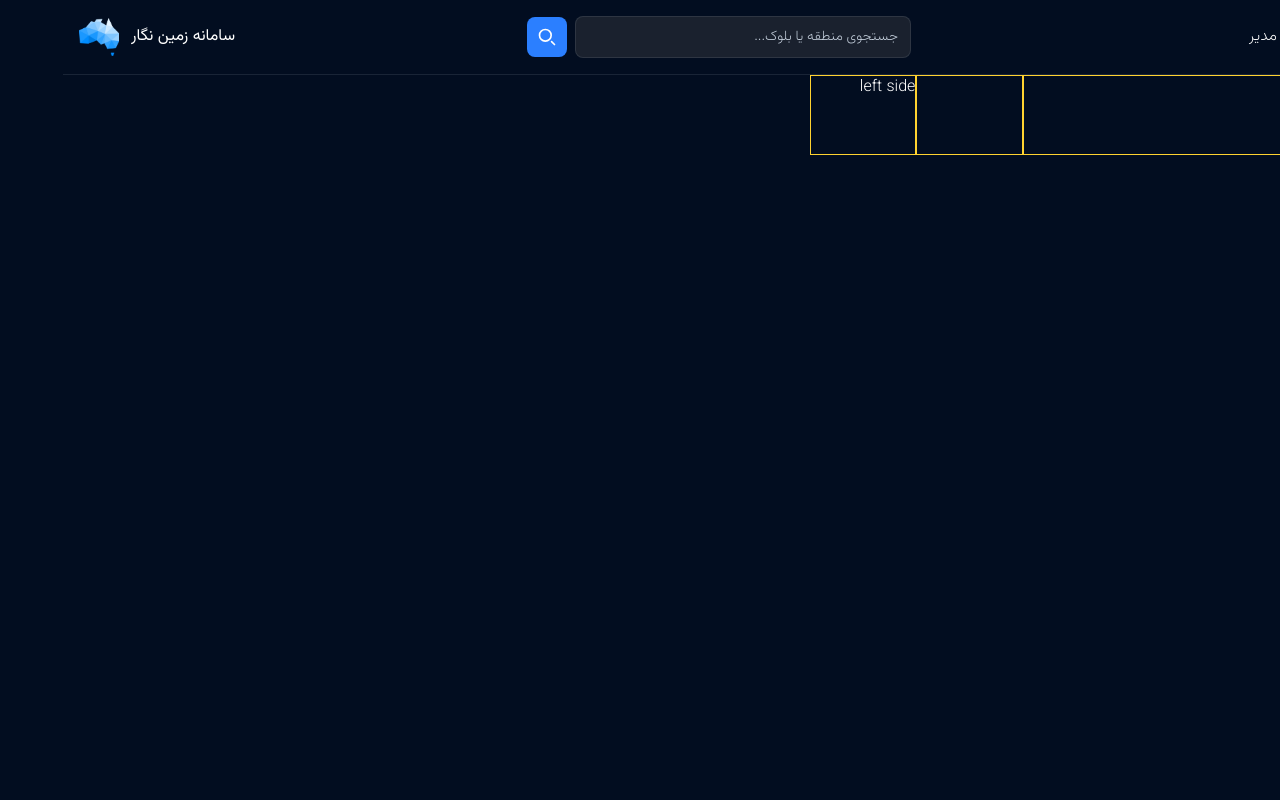
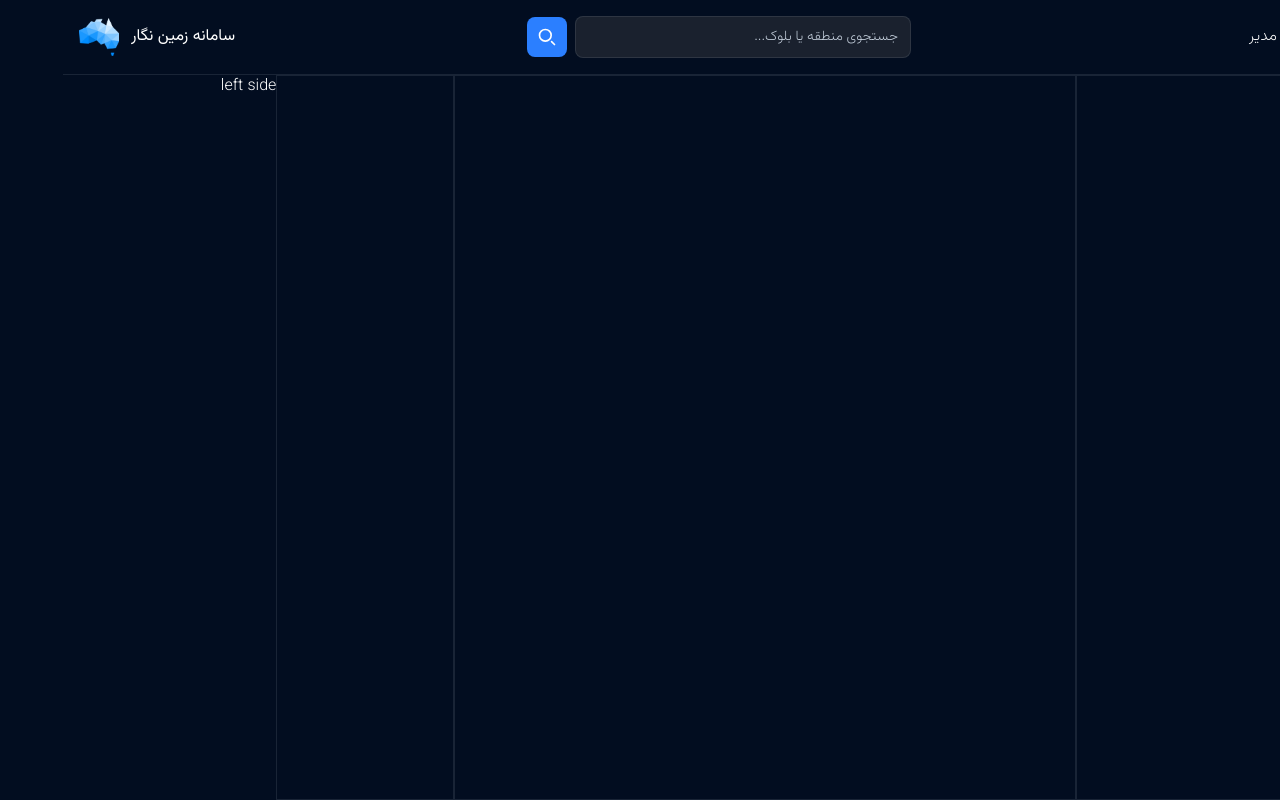
Before and after one commit to navid-nrz/zaminnegar-ui, a Next.js app: page /map in a window 1280 px wide. Built offline with nearby package versions, Linux system fonts and the light colour scheme.

Commit message:
fix: grid and height page

```diff
--- a/src/app/(dashboard)/layout.tsx
+++ b/src/app/(dashboard)/layout.tsx
@@ -1,3 +1,4 @@
+import DashboardSidebar from "../components/dashboard/DashboardSidebar";
 import Header from "../components/dashboard/header";
 
 export default function DashboardLayout({
@@ -6,9 +7,13 @@ export default function DashboardLayout({
   children: React.ReactNode;
 }) {
   return (
-    <>
+    <div className=" min-h-full h-full flex flex-col">
       <Header />
-      <main>{children}</main>
-    </>
+      <div className="grid grid-cols-12 h-[-webkit-fill-available]">
+        <main className="col-span-10 h-full">
+        {children}</main>
+        <DashboardSidebar/>
+        </div>
+    </div>
   );
 }
--- a/src/app/(dashboard)/map/page.tsx
+++ b/src/app/(dashboard)/map/page.tsx
@@ -2,11 +2,10 @@ import DashboardSidebar from "../../components/dashboard/DashboardSidebar";
 export const instant = false;
 export default function MapPage() {
   return (
-    <div className="grid grid-cols-12">
-      <div className="col-span-3 h-20 border border-amber-300"></div>
-      <div className="h-20 border border-amber-300"></div>
-      <div className="h-20 border border-amber-300">
-        <DashboardSidebar />
+    <div className="grid grid-cols-12 h-full">
+      <div className="col-span-3 h-full border border-slate-200/10"></div>
+      <div className="col-span-7 h-full border border-slate-200/10"></div>
+      <div className="col-span-2 h-full border border-slate-200/10">
       </div>
     </div>
   );
--- a/src/app/layout.tsx
+++ b/src/app/layout.tsx
@@ -24,7 +24,7 @@ export default function RootLayout({ children }: LayoutProps<"/">) {
       dir="rtl"
       className={`${geistSans.variable} ${geistMono.variable} h-full antialiased`}
     >
-      <body className="min-h-full flex flex-col">
+      <body className="min-h-svh h-full">
         {children}</body>
     </html>
   );
```
